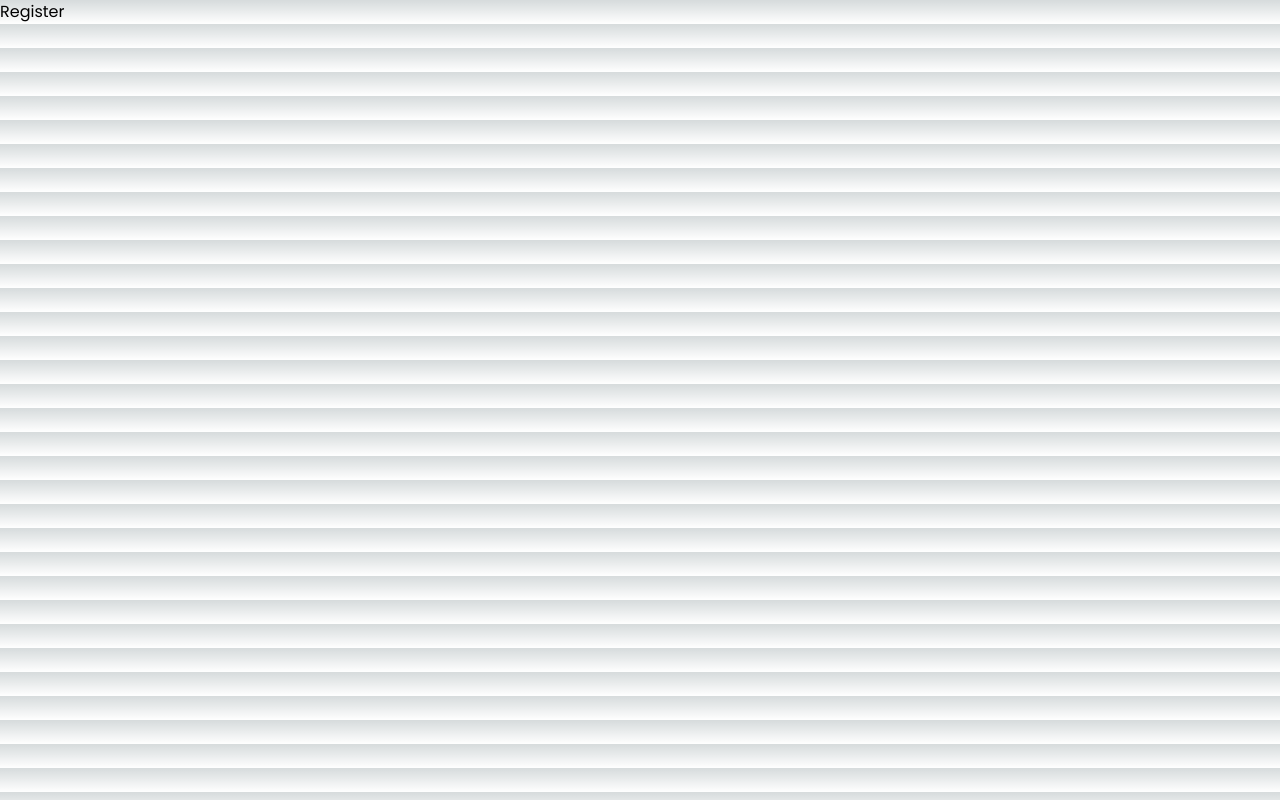
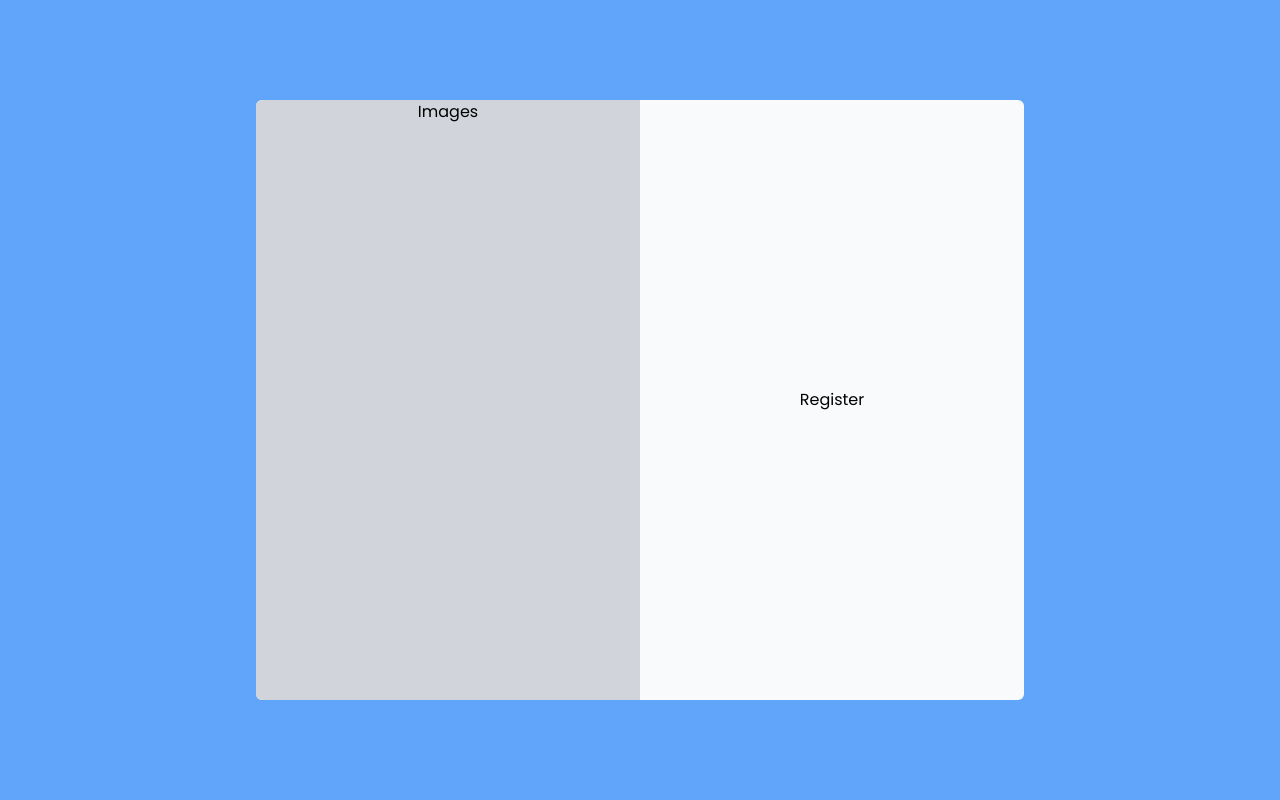
Before and after one commit to mochammadbagas/AuthApp, a Next.js app: page /register in a window 1280 px wide. Built offline with nearby package versions, Linux system fonts and the light colour scheme.

Commit message:
Add Layout Component

```diff
--- /dev/null
+++ b/layout/layout.js
@@ -0,0 +1,12 @@
+export default function Layout({ children }) {
+  return (
+    <div className='flex h-screen bg-blue-400'>
+      <div className='m-auto bg-slate-50 rounded-md w-3/5 h-3/4 grid lg:grid-cols-2 overflow-hidden'>
+        <div className='bg-gray-300 text-center'>Images</div>
+        <div className='right flex flex-col justify-evenly'>
+          <div className='text-center py-10'>{children}</div>
+        </div>
+      </div>
+    </div>
+  );
+}
--- a/pages/login.js
+++ b/pages/login.js
@@ -1,12 +1,13 @@
+import Layout from '@/layout/layout';
 import Head from 'next/head';
 
-export default function login() {
+export default function Login() {
   return (
-    <div>
+    <Layout>
       <Head>
         <title>Login</title>
       </Head>
       <h1>Login</h1>
-    </div>
+    </Layout>
   );
 }
--- a/pages/register.js
+++ b/pages/register.js
@@ -1,12 +1,13 @@
+import Layout from '@/layout/layout';
 import Head from 'next/head';
 
-export default function register() {
+export default function Register() {
   return (
-    <div>
+    <Layout>
       <Head>
         <title>Register</title>
       </Head>
       <h1>Register</h1>
-    </div>
+    </Layout>
   );
 }
--- a/styles/globals.css
+++ b/styles/globals.css
@@ -7,111 +7,3 @@
 * > * {
   font-family: 'Poppins', sans-serif;
 }
-
-:root {
-  --max-width: 1100px;
-  --border-radius: 12px;
-  --font-mono: ui-monospace, Menlo, Monaco, 'Cascadia Mono', 'Segoe UI Mono',
-    'Roboto Mono', 'Oxygen Mono', 'Ubuntu Monospace', 'Source Code Pro',
-    'Fira Mono', 'Droid Sans Mono', 'Courier New', monospace;
-
-  --foreground-rgb: 0, 0, 0;
-  --background-start-rgb: 214, 219, 220;
-  --background-end-rgb: 255, 255, 255;
-
-  --primary-glow: conic-gradient(
-    from 180deg at 50% 50%,
-    #16abff33 0deg,
-    #0885ff33 55deg,
-    #54d6ff33 120deg,
-    #0071ff33 160deg,
-    transparent 360deg
-  );
-  --secondary-glow: radial-gradient(
-    rgba(255, 255, 255, 1),
-    rgba(255, 255, 255, 0)
-  );
-
-  --tile-start-rgb: 239, 245, 249;
-  --tile-end-rgb: 228, 232, 233;
-  --tile-border: conic-gradient(
-    #00000080,
-    #00000040,
-    #00000030,
-    #00000020,
-    #00000010,
-    #00000010,
-    #00000080
-  );
-
-  --callout-rgb: 238, 240, 241;
-  --callout-border-rgb: 172, 175, 176;
-  --card-rgb: 180, 185, 188;
-  --card-border-rgb: 131, 134, 135;
-}
-
-@media (prefers-color-scheme: dark) {
-  :root {
-    --foreground-rgb: 255, 255, 255;
-    --background-start-rgb: 0, 0, 0;
-    --background-end-rgb: 0, 0, 0;
-
-    --primary-glow: radial-gradient(rgba(1, 65, 255, 0.4), rgba(1, 65, 255, 0));
-    --secondary-glow: linear-gradient(
-      to bottom right,
-      rgba(1, 65, 255, 0),
-      rgba(1, 65, 255, 0),
-      rgba(1, 65, 255, 0.3)
-    );
-
-    --tile-start-rgb: 2, 13, 46;
-    --tile-end-rgb: 2, 5, 19;
-    --tile-border: conic-gradient(
-      #ffffff80,
-      #ffffff40,
-      #ffffff30,
-      #ffffff20,
-      #ffffff10,
-      #ffffff10,
-      #ffffff80
-    );
-
-    --callout-rgb: 20, 20, 20;
-    --callout-border-rgb: 108, 108, 108;
-    --card-rgb: 100, 100, 100;
-    --card-border-rgb: 200, 200, 200;
-  }
-}
-
-* {
-  box-sizing: border-box;
-  padding: 0;
-  margin: 0;
-}
-
-html,
-body {
-  max-width: 100vw;
-  overflow-x: hidden;
-}
-
-body {
-  color: rgb(var(--foreground-rgb));
-  background: linear-gradient(
-      to bottom,
-      transparent,
-      rgb(var(--background-end-rgb))
-    )
-    rgb(var(--background-start-rgb));
-}
-
-a {
-  color: inherit;
-  text-decoration: none;
-}
-
-@media (prefers-color-scheme: dark) {
-  html {
-    color-scheme: dark;
-  }
-}
```
